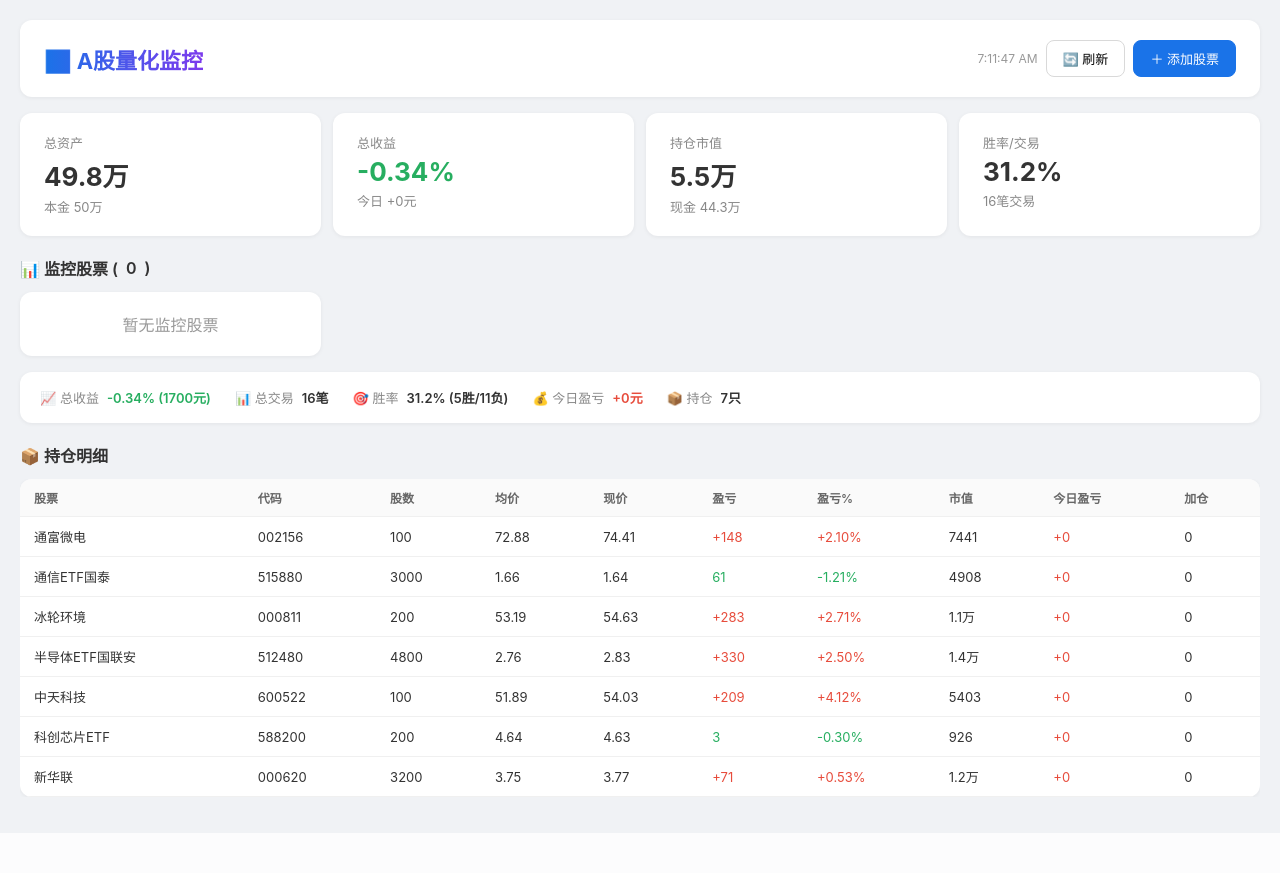
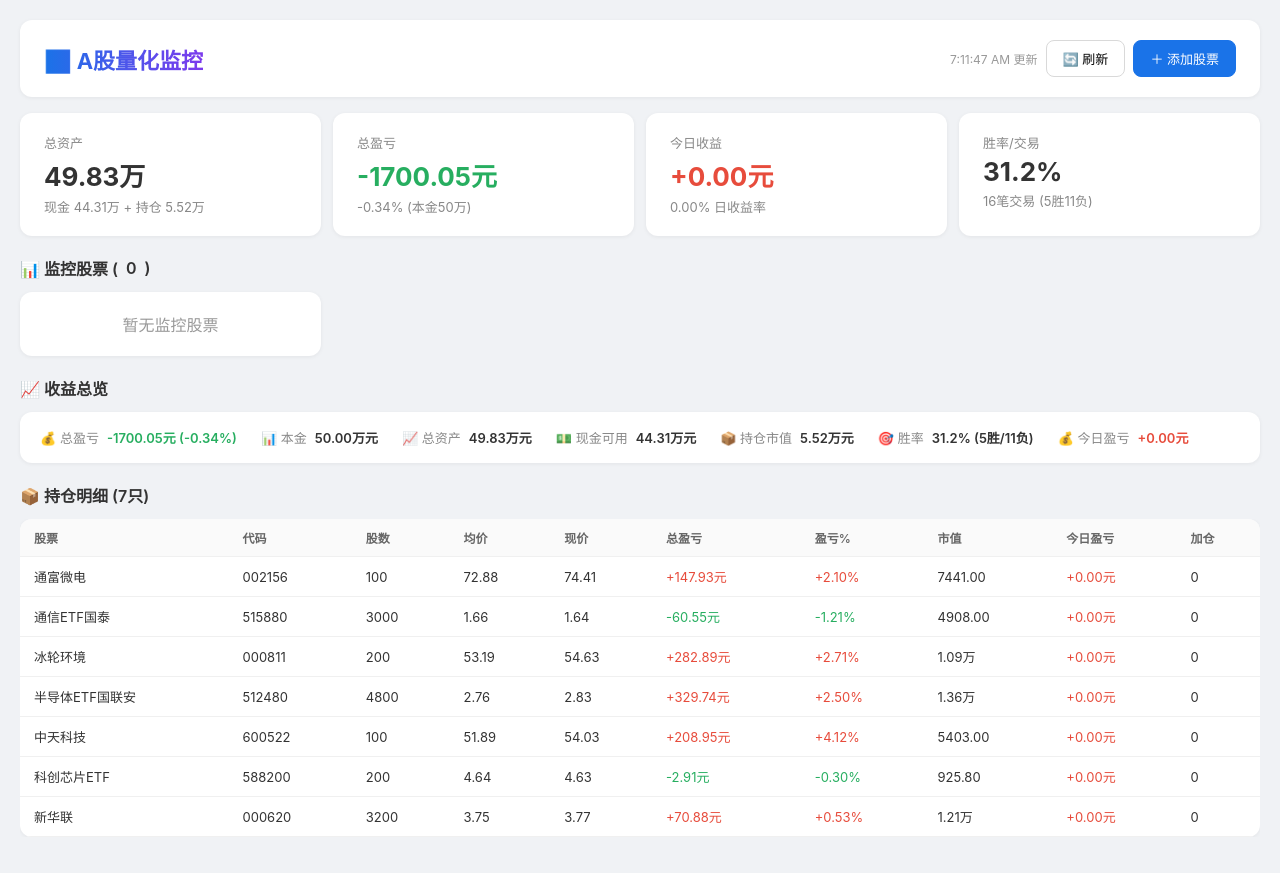
Before and after one commit to skx12138/stock-monitor, a Flask app: page / in a window 1280 px wide. Before the commit the page ends 797 px from the top, so only its background shows below. Run offline with Flask 3, Linux system fonts and the light colour scheme; data that the repository does not hold is empty.

Commit message:
ui: 金额显示+元+万，总盈亏金额/百分比分开显示，今日收益单独卡片

```diff
--- a/templates/dashboard.html
+++ b/templates/dashboard.html
@@ -19,6 +19,7 @@
         .stat-card { flex: 1; min-width: 160px; background: #fff; border-radius: 12px; padding: 20px 24px; box-shadow: 0 1px 4px rgba(0,0,0,.06); }
         .stat-card .label { color: #888; font-size: 13px; }
         .stat-card .value { font-size: 26px; font-weight: 700; margin-top: 4px; }
+        .stat-card .value-sm { font-size: 20px; font-weight: 700; margin-top: 4px; }
         .stat-card .sub { font-size: 13px; color: #888; margin-top: 4px; }
         .up { color: #e74c3c; } .down { color: #27ae60; }
         .section-title { font-size: 16px; font-weight: 600; margin: 20px 0 12px; color: #333; display: flex; align-items: center; gap: 8px; }
@@ -70,6 +71,7 @@
             .stock-grid { grid-template-columns: 1fr; }
             .header { flex-direction: column; gap: 10px; }
             .header-actions { width: 100%; justify-content: center; }
+            .summary-box { flex-direction: column; gap: 8px; }
         }
     </style>
 </head>
@@ -110,9 +112,10 @@
 </div>
 
 <script>
+var INIT_CASH = 500000;
 var data = { stocks: [], acct: {} };
-function fmt(v) { if (v==null) return '0'; return v >= 10000 ? (v/10000).toFixed(1)+'万' : v.toFixed(0); }
-function fmtMoney(v) { if (v==null) return '0'; var absv = Math.abs(v); return (absv >= 10000 ? (absv/10000).toFixed(1)+'万' : absv.toFixed(0)); }
+function fmt(v) { if (v==null) return '0'; return v >= 10000 ? (v/10000).toFixed(2)+'万' : v.toFixed(2); }
+function fmtDollar(v) { if (v==null) return '0'; var a=Math.abs(v); var s = a >= 10000 ? (a/10000).toFixed(2)+'万' : a.toFixed(2); return v >= 0 ? s : '-'+s; }
 function safe(v, def) { return v != null ? v : (def || 0); }
 function esc(s) { return String(s||'').replace(/['"]/g,'').replace(/[<>]/g,''); }
 
@@ -123,24 +126,26 @@ async function fetchData() {
       fetch('/api/account').then(function(r){ return r.json(); })
     ]);
     data.stocks = st||[]; data.acct = ac||{};
-    document.getElementById('updateTime').innerText = new Date().toLocaleTimeString();
+    document.getElementById('updateTime').innerText = new Date().toLocaleTimeString() + ' 更新';
     render();
   } catch(e) { console.error(e); }
 }
 
 function render() {
   var ac = data.acct;
+  var tv = safe(ac.total_value);
+  var cash = safe(ac.cash);
+  var sv = tv - cash; // stock value
   var pnl = safe(ac.total_return);
   var todayPnl = safe(ac.today_profit);
+  var pnlAmt = tv - INIT_CASH; // 总盈亏金额
   var pnlCls = pnl >= 0 ? 'up' : 'down';
-  var todayCls = todayPnl >= 0 ? 'up' : 'down';
-  var todayStr = (todayPnl >= 0 ? '今日 +' : '今日 ') + fmtMoney(todayPnl) + '元';
 
   document.getElementById('stats').innerHTML =
-    '<div class="stat-card"><div class="label">总资产</div><div class="value">'+fmt(ac.total_value)+'</div><div class="sub">本金 50万</div></div>' +
-    '<div class="stat-card"><div class="label">总收益</div><div class="value '+pnlCls+'">'+(pnl>=0?'+':'')+pnl+'%</div><div class="sub '+todayCls+'">'+todayStr+'</div></div>' +
-    '<div class="stat-card"><div class="label">持仓市值</div><div class="value">'+fmt(safe(ac.total_value)-safe(ac.cash))+'</div><div class="sub">现金 '+fmt(ac.cash)+'</div></div>' +
-    '<div class="stat-card"><div class="label">胜率/交易</div><div class="value">'+(ac.win_rate||0)+'%</div><div class="sub">'+(ac.trade_count||0)+'笔交易</div></div>';
+    '<div class="stat-card"><div class="label">总资产</div><div class="value">'+fmt(tv)+'</div><div class="sub">现金 '+fmt(cash)+' + 持仓 '+fmt(sv)+'</div></div>' +
+    '<div class="stat-card"><div class="label">总盈亏</div><div class="value '+pnlCls+'">'+(pnlAmt>=0?'+':'')+fmtDollar(pnlAmt)+'元</div><div class="sub '+(pnl>=0?'up':'down')+'">'+(pnl>=0?'+':'')+pnl.toFixed(2)+'% (本金50万)</div></div>' +
+    '<div class="stat-card"><div class="label">今日收益</div><div class="value '+(todayPnl>=0?'up':'down')+'">'+(todayPnl>=0?'+':'')+fmtDollar(todayPnl)+'元</div><div class="sub">'+(tv>0?((todayPnl/tv*100).toFixed(2)):'0.00')+'% 日收益率</div></div>' +
+    '<div class="stat-card"><div class="label">胜率/交易</div><div class="value">'+(ac.win_rate||0)+'%</div><div class="sub">'+(ac.trade_count||0)+'笔交易 ('+(ac.win_count||0)+'胜'+(ac.trade_count-(ac.win_count||0)||0)+'负)</div></div>';
 
   document.getElementById('stockCount').innerText = data.stocks.length;
 
@@ -176,20 +181,22 @@ function render() {
   }
   document.getElementById('stockGrid').innerHTML = grid;
 
-  // ── 交易/收益总览 ──
-  var summary = '<div class="summary-box">' +
-    '<span class="summary-item"><span class="label">📈 总收益</span><span class="val '+(pnl>=0?'up':'down')+'">'+(pnl>=0?'+':'')+pnl+'% ('+fmtMoney(pnl/100*500000)+'元)</span></span>' +
-    '<span class="summary-item"><span class="label">📊 总交易</span><span class="val">'+(ac.trade_count||0)+'笔</span></span>' +
+  // ── 收益总览 ──
+  var summary = '<div class="section-title">📈 收益总览</div><div class="summary-box">' +
+    '<span class="summary-item"><span class="label">💰 总盈亏</span><span class="val '+(pnlAmt>=0?'up':'down')+'">'+(pnlAmt>=0?'+':'')+fmtDollar(pnlAmt)+'元 ('+(pnl>=0?'+':'')+pnl.toFixed(2)+'%)</span></span>' +
+    '<span class="summary-item"><span class="label">📊 本金</span><span class="val">'+fmt(INIT_CASH)+'元</span></span>' +
+    '<span class="summary-item"><span class="label">📈 总资产</span><span class="val">'+fmt(tv)+'元</span></span>' +
+    '<span class="summary-item"><span class="label">💵 现金可用</span><span class="val">'+fmt(cash)+'元</span></span>' +
+    '<span class="summary-item"><span class="label">📦 持仓市值</span><span class="val">'+fmt(sv)+'元</span></span>' +
     '<span class="summary-item"><span class="label">🎯 胜率</span><span class="val">'+(ac.win_rate||0)+'% ('+(ac.win_count||0)+'胜/'+(ac.trade_count-(ac.win_count||0)||0)+'负)</span></span>' +
-    '<span class="summary-item"><span class="label">💰 今日盈亏</span><span class="val '+(todayPnl>=0?'up':'down')+'">'+(todayPnl>=0?'+':'')+fmtMoney(todayPnl)+'元</span></span>' +
-    '<span class="summary-item"><span class="label">📦 持仓</span><span class="val">'+(ac.positions||[]).length+'只</span></span>' +
+    '<span class="summary-item"><span class="label">💰 今日盈亏</span><span class="val '+(todayPnl>=0?'up':'down')+'">'+(todayPnl>=0?'+':'')+fmtDollar(todayPnl)+'元</span></span>' +
     '</div>';
 
   // ── 今日交易 ──
   var trades = ac.today_trades || [];
   var tradeHtml = '';
   if (trades.length) {
-    tradeHtml = '<div class="section-title">📋 今日交易 ('+trades.length+'笔)</div><div class="table-wrap"><table><tr><th>类型</th><th>股票</th><th>代码</th><th>价格</th><th>数量</th><th>金额</th><th>盈亏</th><th>原因</th></tr>';
+    tradeHtml = '<div class="section-title">📋 今日交易 ('+trades.length+'笔)</div><div class="table-wrap"><table><tr><th>类型</th><th>股票</th><th>代码</th><th>价格</th><th>数量</th><th>金额</th><th>盈亏(金额)</th><th>盈亏%</th><th>原因</th></tr>';
     for (var ti = 0; ti < trades.length; ti++) {
       var t = trades[ti];
       var act = t.action||'';
@@ -197,31 +204,25 @@ function render() {
       var cls = isBuy ? 'up' : 'down';
       var badgeCls = act==='加仓' ? 'badge-add' : isBuy ? 'badge-buy' : 'badge-sell';
       var priceStr = t.price ? t.price.toFixed(2) : '--';
-      var sharesStr = t.shares ? t.shares : '--';
-      var amountStr = (t.price && t.shares) ? fmtMoney(t.price*t.shares) : '--';
-      var profitStr = '--';
-      if (t.profit_pct != null) {
-        profitStr = (t.profit_pct >= 0 ? '+' : '') + t.profit_pct.toFixed(2) + '%';
-      } else if (t.profit_amount != null) {
-        profitStr = (t.profit_amount >= 0 ? '+' : '') + fmtMoney(t.profit_amount) + '元';
-      }
+      var amount = (t.price||0) * (t.shares||0);
+      var amountStr = fmtDollar(amount)+'元';
+      var profitPctStr = '--';
+      var profitAmtStr = '--';
+      if (t.profit_pct != null) { profitPctStr = (t.profit_pct >= 0 ? '+' : '') + t.profit_pct.toFixed(2) + '%'; }
+      if (t.profit_amount != null) { profitAmtStr = (t.profit_amount >= 0 ? '+' : '') + fmtDollar(t.profit_amount) + '元'; }
       tradeHtml += '<tr>' +
         '<td><span class="badge '+badgeCls+'">'+esc(act)+'</span></td>' +
         '<td>'+esc(t.name||'')+'</td>' +
         '<td>'+esc(t.code||'')+'</td>' +
         '<td>'+priceStr+'</td>' +
-        '<td>'+sharesStr+'</td>' +
+        '<td>'+(t.shares||0)+'</td>' +
         '<td>'+amountStr+'</td>' +
-        '<td class="'+(t.profit_pct>=0?'up':'down')+'">'+profitStr+'</td>' +
+        '<td class="'+(t.profit_amount>=0?'up':'down')+'">'+profitAmtStr+'</td>' +
+        '<td class="'+(t.profit_pct>=0?'up':'down')+'">'+profitPctStr+'</td>' +
         '<td style="max-width:200px;overflow:hidden;text-overflow:ellipsis;white-space:nowrap">'+esc(t.reason||'')+'</td>' +
         '</tr>';
     }
     tradeHtml += '</table></div>';
-  }
-
-  // 没有今日交易时也显示总览
-  if (!trades.length && (ac.trade_count||0) > 0) {
-    // 显示历史最近交易
   }
 
   document.getElementById('summarySection').innerHTML = summary;
@@ -231,24 +232,27 @@ function render() {
   var pos = ac.positions || [];
   var posHtml = '';
   if (pos.length) {
-    posHtml = '<div class="section-title">📦 持仓明细</div><div class="table-wrap"><table><tr><th>股票</th><th>代码</th><th>股数</th><th>均价</th><th>现价</th><th>盈亏</th><th>盈亏%</th><th>市值</th><th>今日盈亏</th><th>加仓</th></tr>';
+    posHtml = '<div class="section-title">📦 持仓明细 ('+pos.length+'只)</div><div class="table-wrap"><table><tr><th>股票</th><th>代码</th><th>股数</th><th>均价</th><th>现价</th><th>总盈亏</th><th>盈亏%</th><th>市值</th><th>今日盈亏</th><th>加仓</th></tr>';
     for (var pi = 0; pi < pos.length; pi++) {
       var p = pos[pi];
       var bp = safe(p.buy_price);
       var cp = safe(p.current_price);
-      var profit = cp && bp ? ((cp/bp-1)*100) : 0;
-      var profitAmt = p.profit_amount || 0;
+      var shares = safe(p.shares,0);
+      var cost = shares * bp;
+      var curVal = shares * cp;
+      var profitPct = cp && bp ? ((cp/bp-1)*100) : 0;
+      var profitAmt = p.profit_amount || (curVal - cost);
       var todayProfit = p.today_profit || 0;
       posHtml += '<tr>' +
         '<td>'+esc(p.name||'')+'</td>' +
         '<td>'+esc(p.code||'')+'</td>' +
-        '<td>'+safe(p.shares,0)+'</td>' +
+        '<td>'+shares+'</td>' +
         '<td>'+bp.toFixed(2)+'</td>' +
         '<td>'+cp.toFixed(2)+'</td>' +
-        '<td class="'+(profitAmt>=0?'up':'down')+'">'+(profitAmt>=0?'+':'')+fmtMoney(profitAmt)+'</td>' +
-        '<td class="'+(profit>=0?'up':'down')+'">'+(profit>=0?'+':'')+profit.toFixed(2)+'%</td>' +
-        '<td>'+fmt(safe(p.shares,0)*cp)+'</td>' +
-        '<td class="'+(todayProfit>=0?'up':'down')+'">'+(todayProfit>=0?'+':'')+fmtMoney(todayProfit)+'</td>' +
+        '<td class="'+(profitAmt>=0?'up':'down')+'">'+(profitAmt>=0?'+':'')+fmtDollar(profitAmt)+'元</td>' +
+        '<td class="'+(profitPct>=0?'up':'down')+'">'+(profitPct>=0?'+':'')+profitPct.toFixed(2)+'%</td>' +
+        '<td>'+fmt(curVal)+'</td>' +
+        '<td class="'+(todayProfit>=0?'up':'down')+'">'+(todayProfit>=0?'+':'')+fmtDollar(todayProfit)+'元</td>' +
         '<td>'+safe(p.add_count,0)+'</td>' +
         '</tr>';
     }
```
